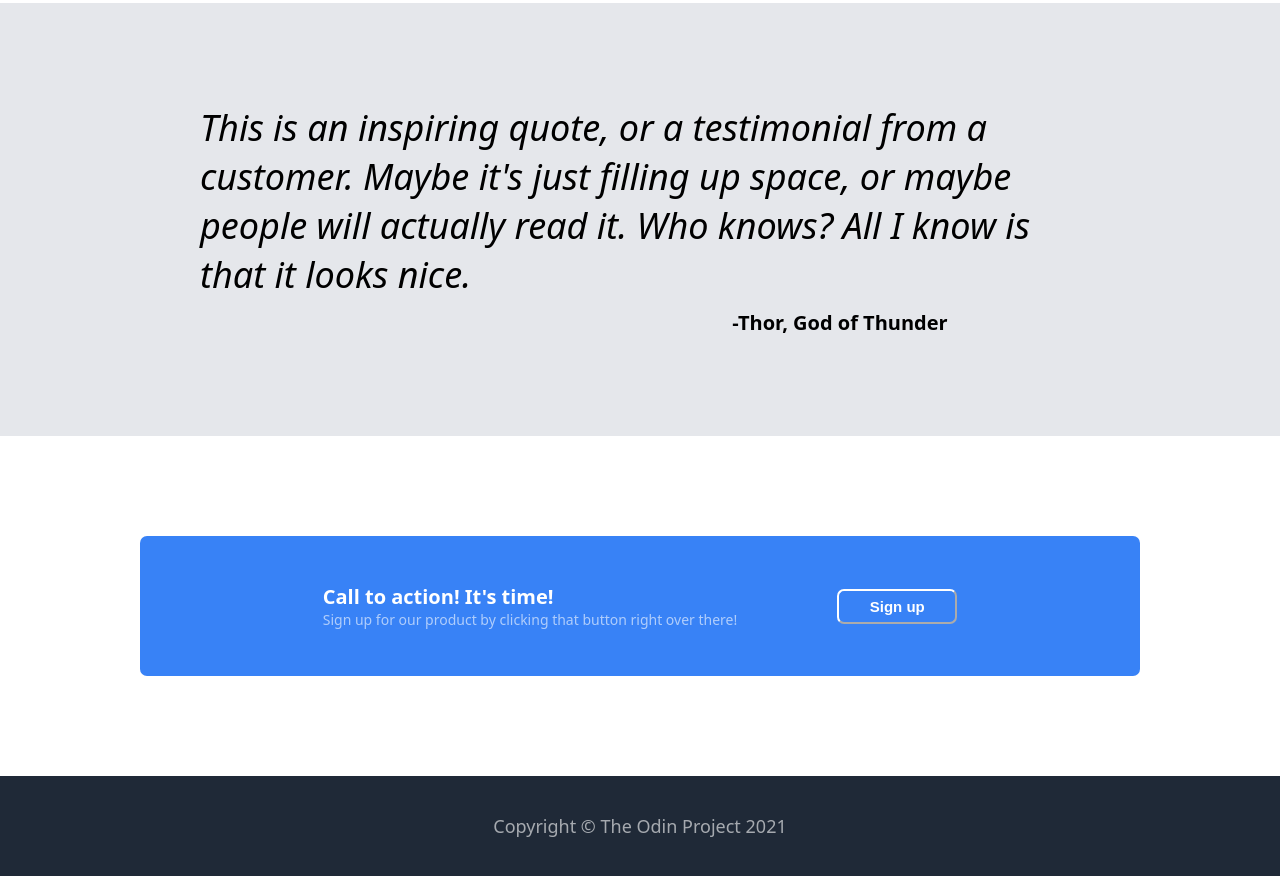
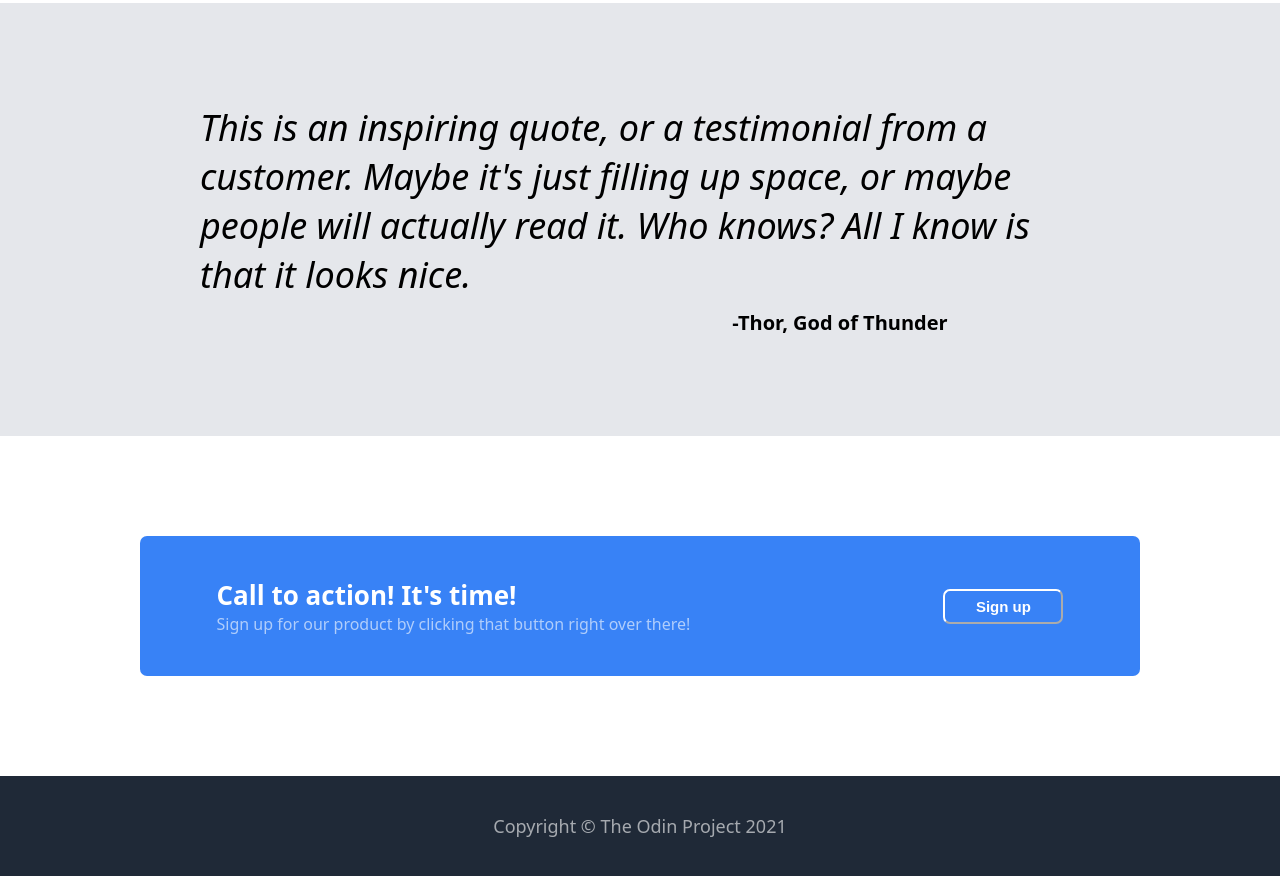
Before and after one commit to sgvullo/Landing-Page, a plain HTML site: page index.html in a window 1280 px wide. Shown: the part 968-1844 px from the top of the page. Drawn offline with Linux system fonts and the light colour scheme.

Commit message:
Fix small style changes

```diff
--- a/style.css
+++ b/style.css
@@ -203,7 +203,7 @@ h1 {
 
 .blue-sect {
     display: flex;
-    justify-content: center;
+    justify-content: space-around;
     align-items: center;
     height: 100px;
     width: 1000px;
@@ -218,14 +218,14 @@ h1 {
     color: white;
     font-family: system-ui, -apple-system, BlinkMacSystemFont, 'Segoe UI', Roboto, Oxygen, Ubuntu, Cantarell, 'Open Sans', 'Helvetica Neue', sans-serif;
     font-weight: 600;
-    font-size: 20px;
+    font-size: 26px;
 
 }
 
 .text4 {
     color: white;
     font-family: system-ui, -apple-system, BlinkMacSystemFont, 'Segoe UI', Roboto, Oxygen, Ubuntu, Cantarell, 'Open Sans', 'Helvetica Neue', sans-serif;
-    font-size: 14px;
+    font-size: 16px;
     opacity: .6;
 }
 
```
